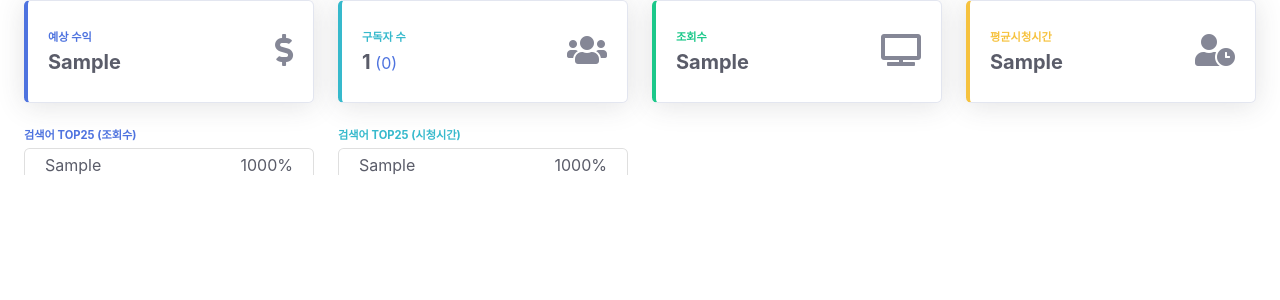
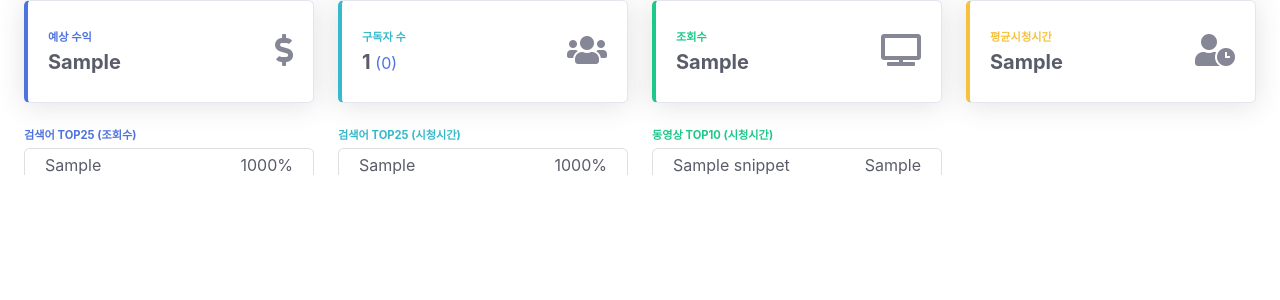
Before and after one commit to Hyun-suk/bettercreator, a Django app: template creators/templates/channel_detail.html in a window 1280 px wide. Shown: the part 72-372 px from the top of the page. Run offline with Django 3.2, Linux system fonts and the light colour scheme; the template is opened without the code that fills it: most values are stand-ins (such as "Sample title", 1, 10 or a date in 2020); some libraries are stand-ins or nearby versions.

Commit message:
Show most watched videos

```diff
--- a/creators/templates/channel_detail.html
+++ b/creators/templates/channel_detail.html
@@ -123,6 +123,22 @@
           </ul>
         </div>
       </div>
+
+      <div class="col-xl-3 col-md-6 mb-4">
+        <div class="text-xs font-weight-bold text-success text-uppercase mb-1">동영상 Top10 (시청시간)</div>
+        <div class="mb-0 text-gray-800 overflow-auto h-50">
+          <ul class="list-group">
+            {% for video, info in most_watched_videos %}
+              <li class="list-group-item py-1">
+                <div class="row">
+                  <div class="col">{{info.snippet.title}}</div>
+                  <div class="col-auto">{{video.1}}</div>
+                </div>
+              </li>
+            {% endfor %}
+          </ul>
+        </div>
+      </div>
     </div>
 
   </div>
```
Also changed, not shown: creators/views.py (+41 -1 lines).
